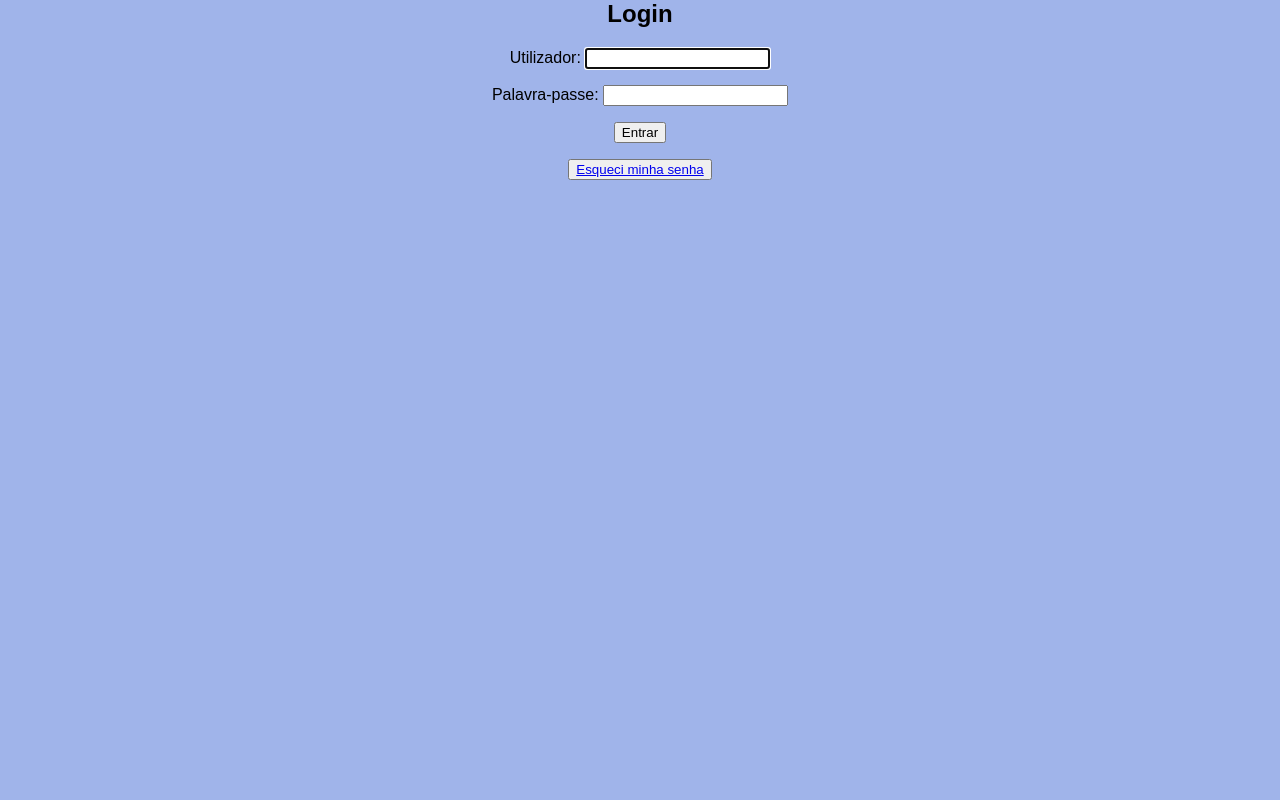
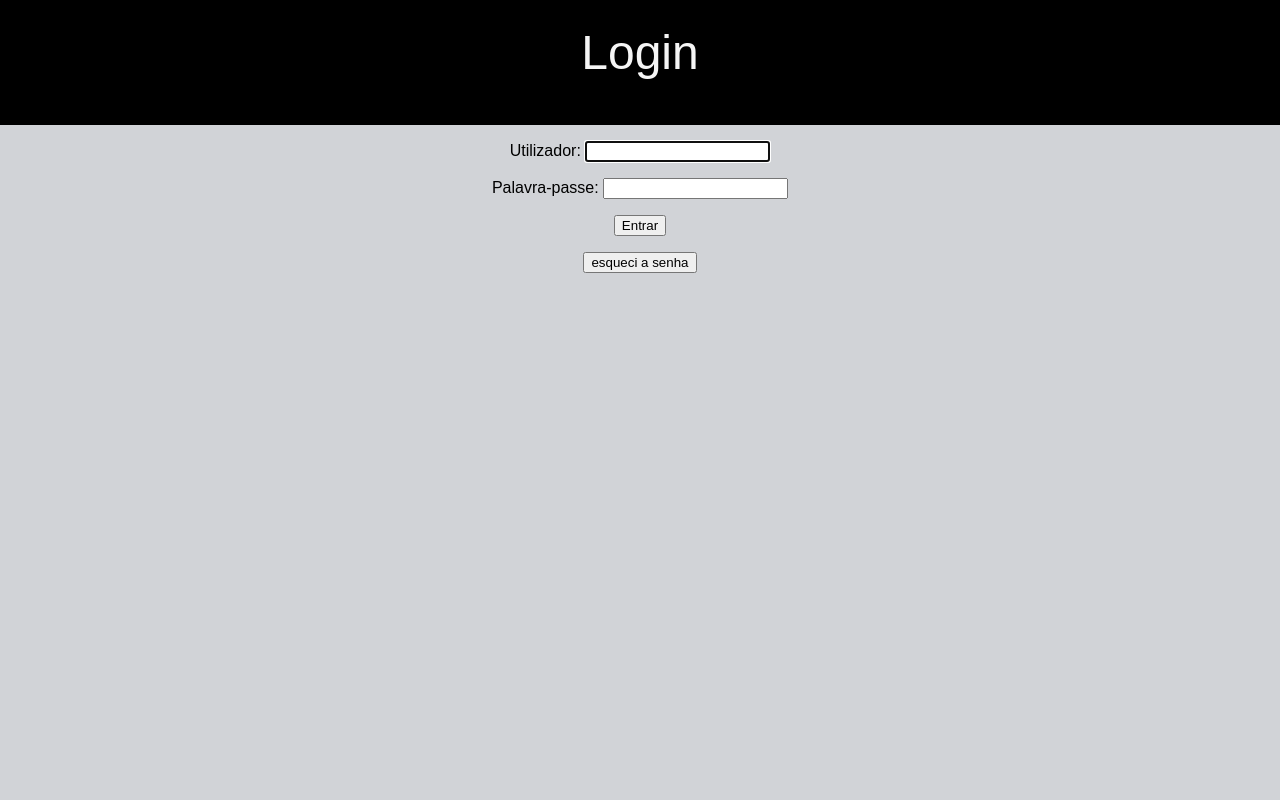
Before and after one commit to fac-senac-pe/task, a Django app: page /accounts/login/ in a window 1280 px wide. Run offline with Django 4.2, Linux system fonts and the light colour scheme.

Commit message:
estilizei um pedeço da pagina de login

```diff
--- a/task/templates/registration/login.html
+++ b/task/templates/registration/login.html
@@ -7,17 +7,22 @@
 
 </head>
 
-<body style="text-align: center; background-color: rgba(74, 112, 216, 0.521);">
-    <h2 ">Login</h2>
+<body style="text-align: center; background-color: rgba(167, 171, 180, 0.521);">
+    <nav style="margin-block-end: auto; background-color: black; color: whitesmoke; width: 100% ; height: 100px; text-align: center;font-size: xxx-large; padding-top: 25px; "  class="navbar navbar-light bg-light">
+        <span class="navbar-text">
+          Login
+        </span>
+      </nav>
     <form method="POST" ">
         {% csrf_token %}
         {{ form.as_p }}
-        <button type="submit" ">Entrar</button>
+        <button type="submit" >Entrar</button>
     </form>
-    <button> <a href="{% url 'password_reset' %}" >Esqueci minha senha</a>
-    </button>
-
+    <button type="button" class="btn btn-primary" data-toggle="button" aria-pressed="false" autocomplete="off" <a href="{% url 'password_reset' %}" >
+        esqueci a senha
+      </button>
 
 </body>
 
+
 </html>
```
